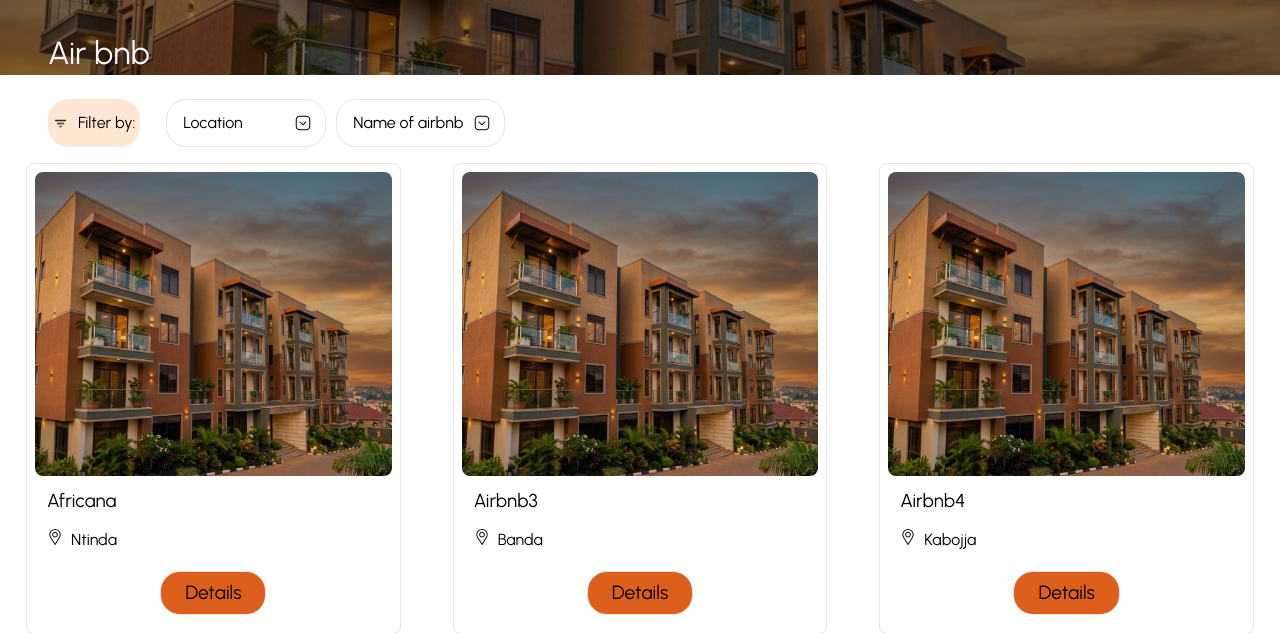
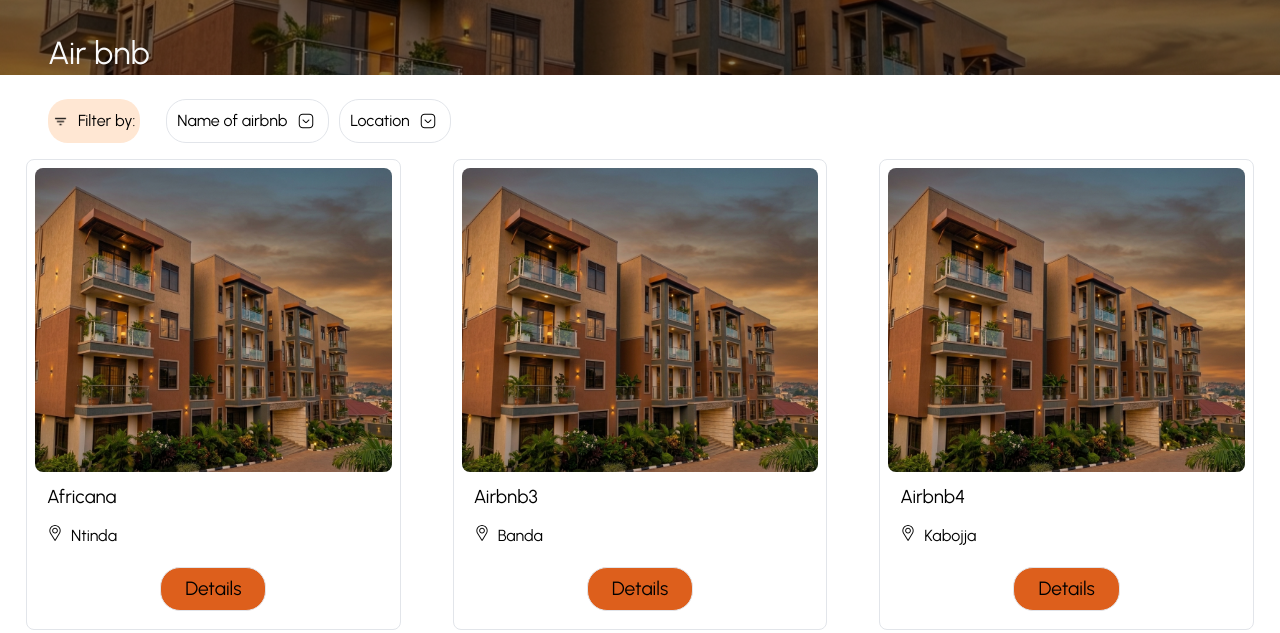
Before and after one commit to Nalyaham/Freelance_project, a Django app: page /airbnb/ in a window 1280 px wide. Shown: the top 633 px of the page. Run offline with Django 5.2, Linux system fonts and the light colour scheme; data comes from the database, SQL or seed files in the repository.

Commit message:
Edited the filters section

```diff
--- a/your_room/static/your_room/styles.css
+++ b/your_room/static/your_room/styles.css
@@ -143,19 +143,28 @@ h1.page-title{font-size:clamp(1.375rem, 4vw, 2rem);font-weight:400;padding-top:3
   border-radius:20px;
   flex:none;
   font_size:1rem;
+  background-color: #FFE7D3;
 }
 .filter_container{
   padding-inline: 16px;
   padding-top:0px;
   flex:none;
+  overflow-x: auto;
+  overflow-y: hidden;
+  white-space: nowrap;
+  scrollbar-width: none;       /* Firefox */
+  -ms-overflow-style: none;
 }
+.filter-container::-webkit-scrollbar {
+    display: none;               /* Chrome/Safari */
+  }
 .filter_by img{width:15px;height:15px;object-fit:contain}
 .filter{
-  flex:0 1 auto;min-width:10rem;display:flex;align-items:center;justify-content:center;gap:12px;
-  border:1px solid var(--border);border-radius:20px;padding:12px 16px;font-size:1rem;
+  flex:none;display:flex;flex-direction:row;align-items:center;justify-content:center;gap:10px;
+  border:1px solid var(--border);border-radius:20px;padding:10px 10px;font-size:1rem;
   background:transparent;font-family:inherit;cursor:pointer;transition:background-color .15s ease;
 }
-.filter:hover{background:var(--surface-gray)}
+.filter:hover{background:#FFE7D3}
 .filter img{width:20px;height:20px}
 select.filter{
   appearance:none;-webkit-appearance:none;-moz-appearance:none;
@@ -166,6 +175,7 @@ select.filter{
   background-size:16px;
   padding-right:40px;
 }
+
 
 /* ---------- Contact / feedback ---------- */
 .center{text-align:center;padding-block:32px}
--- a/your_room/templates/your_room/airbnb.html
+++ b/your_room/templates/your_room/airbnb.html
@@ -16,21 +16,21 @@
 <main>
   <h1 class="page-title container">Air bnb</h1>
   <div class = "filters container" >
-    <span class="filters filter_by" style ="background-color: #FFE7D3;"><img src="{% static 'your_room/images/filter_icon.png' %}" alt="" />Filter by:</span>
+    <span class="filters filter_by" ><img src="{% static 'your_room/images/filter_icon.png' %}" alt="" />Filter by:</span>
     <form class = "filters filter_container", method = "get", id = "filter-form" style ="padding-top: 0px;">
-      <select name = "location", class = "filter", onchange="document.getElementById('filter-form').submit()">
-        <option value = "">Location</option>
-        {% for loc in locations %}
-        <option value = "{{ loc }}" {% if request.GET.location == loc %} selected {% endif %}>{{ loc }}</option>
-        {% endfor %}
-      </select>
-
     <select name="name", class="filter", onchange="document.getElementById('filter-form').submit()">
       <option value="">Name of airbnb</option>
       {% for name in names %}
       <option value="{{ name }}"{% if request.GET.name == name %} selected {% endif %}>{{ name }}</option>
       {% endfor %}
     </select>
+
+    <select name = "location", class = "filter", onchange="document.getElementById('filter-form').submit()">
+        <option value = "">Location</option>
+        {% for loc in locations %}
+        <option value = "{{ loc }}" {% if request.GET.location == loc %} selected {% endif %}>{{ loc }}</option>
+        {% endfor %}
+      </select>
     </form>
   </div>
   <div class="grid container">
--- a/your_room/templates/your_room/hostels.html
+++ b/your_room/templates/your_room/hostels.html
@@ -17,7 +17,7 @@
   <h1 class="page-title container">Hostels</h1>
   <div class = "filters container" >
     <h2 class="filter-title container">Filter by:</h2>
-    <form class = "filters container", method = "get", id = "filter-form">
+    <form class = "filters filter_container", method = "get", id = "filter-form">
       <select name = "university", class = "filter", onchange="document.getElementById('filter-form').submit()">
         <option value = "">University</option>
         {% for uni in universities %}
```
